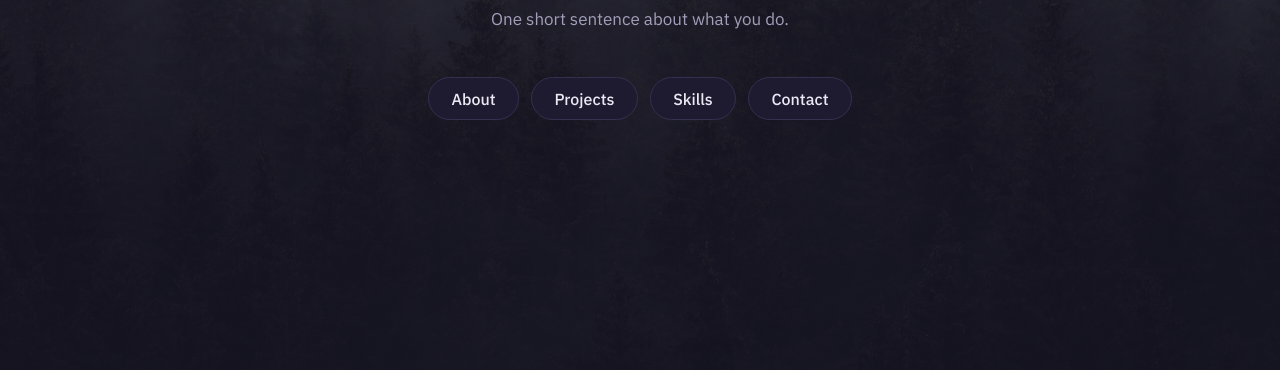
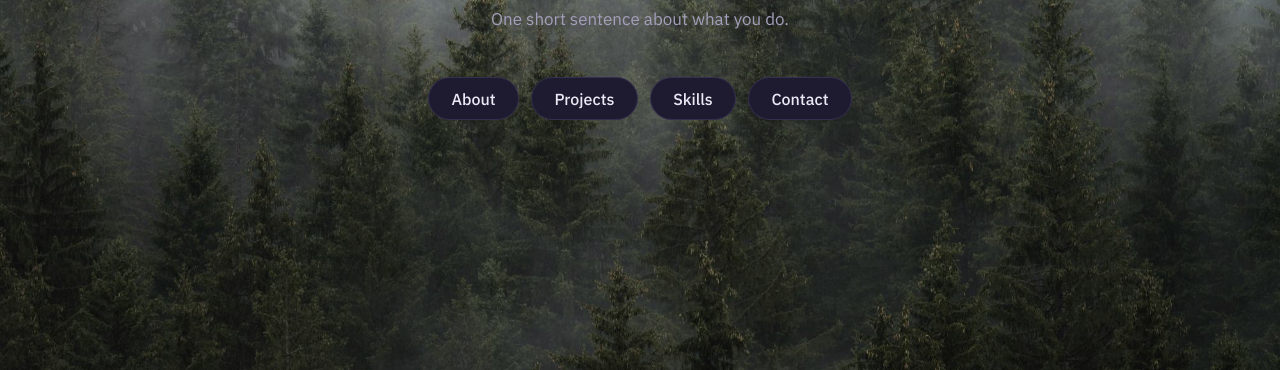
Before and after one commit to Skrzelo/skrzelo.github.io, a plain HTML site: page index.html in a window 1280 px wide. Shown: the part 430-800 px from the top of the page. Drawn offline with nearby package versions, Linux system fonts and the light colour scheme.

Commit message:
Usuń przyciemnienie zdjęcia tła
Zdjęcie w body::after jest teraz wyświetlane bez warstwy gradientu.

Co-Authored-By: Claude Haiku 5.5 <noreply@anthropic.com>

```diff
--- a/css/style.css
+++ b/css/style.css
@@ -274,16 +274,14 @@ footer { color: var(--muted); font-size: 0.9rem; margin-top: 3.5rem; }
 }
 
 /* ============ ZDJĘCIE TŁA ============ */
-/* Najniższa warstwa: zdjęcie z przyciemnieniem dla czytelności tekstu */
+/* Najniższa warstwa: zdjęcie tła */
 body::after {
   content: "";
   position: fixed;
   inset: 0;
   z-index: -2;
   pointer-events: none;
-  background:
-    linear-gradient(rgba(21, 19, 34, 0.72), rgba(21, 19, 34, 0.9)),
-    url("../img/tlo.jpg") center / cover no-repeat;
+  background: url("../img/tlo.jpg") center / cover no-repeat;
 }
 
 /* ============ MGŁA NA GÓRZE STRONY ============ */
```
